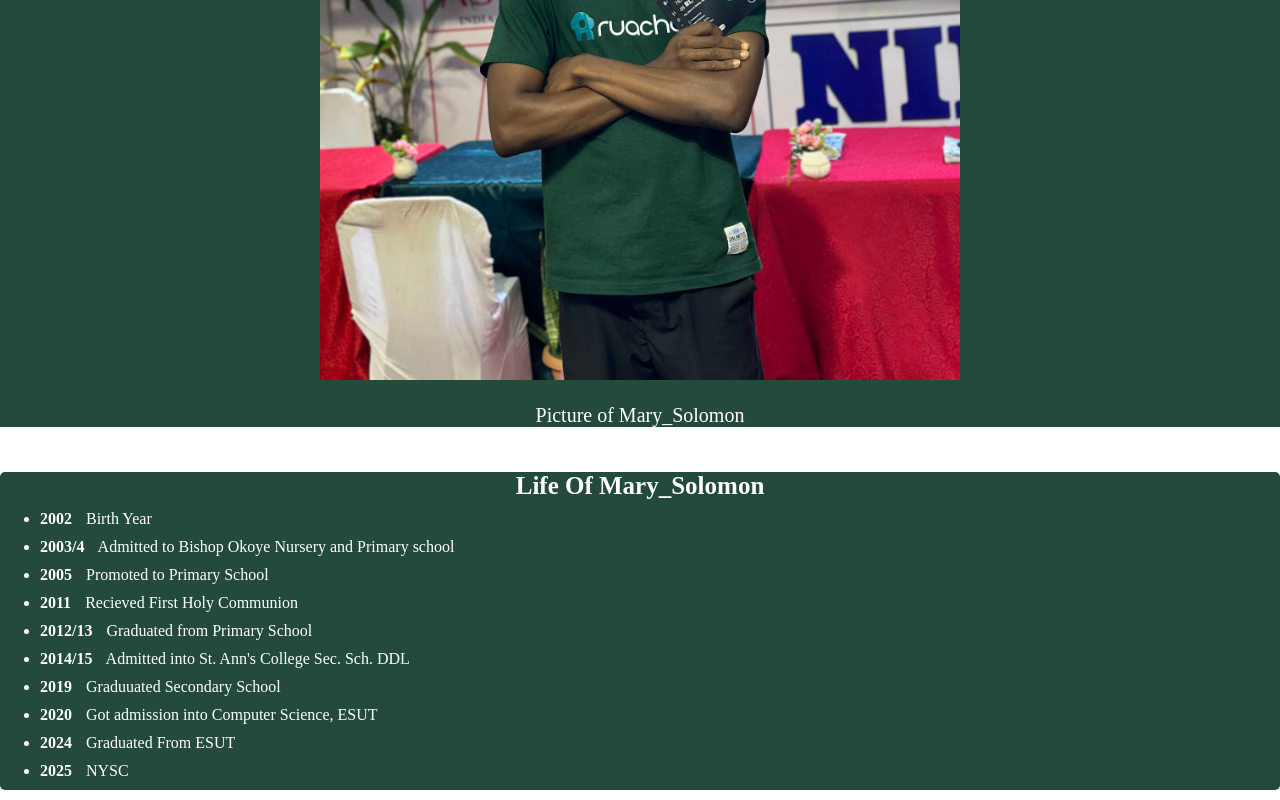
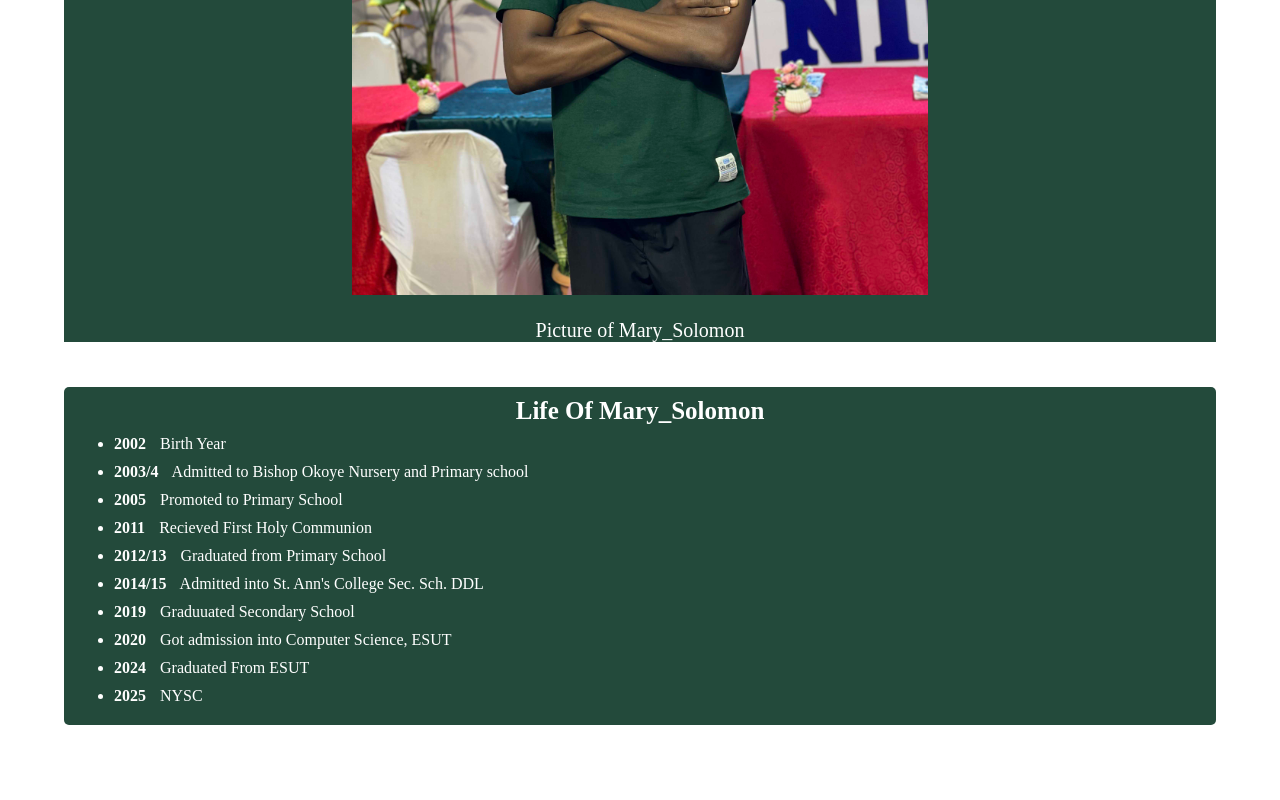
Before and after one commit to Mary-Solomon/git, a plain HTML site: page index.html in a window 1280 px wide. Shown: the part 663-1463 px from the top of the page. After the commit the page ends 1398 px from the top, so only its background shows below. Drawn offline with Linux system fonts and the light colour scheme.

Commit message:
Update index.css

```diff
--- a/css/index.css
+++ b/css/index.css
@@ -27,7 +27,7 @@
 }
 
 .center{
-  width: 100%;
+  width: 90%;
   display: flex;
   flex-direction: column;
   align-items: center;
@@ -52,8 +52,9 @@
 }
 
 .content{
-  width: 100%;
+  width: 90%;
   margin: 10px;
+  padding: 10px;
   /* text-align: center; */
   background-color:#234a3b;
   border-radius: 5px;
```
